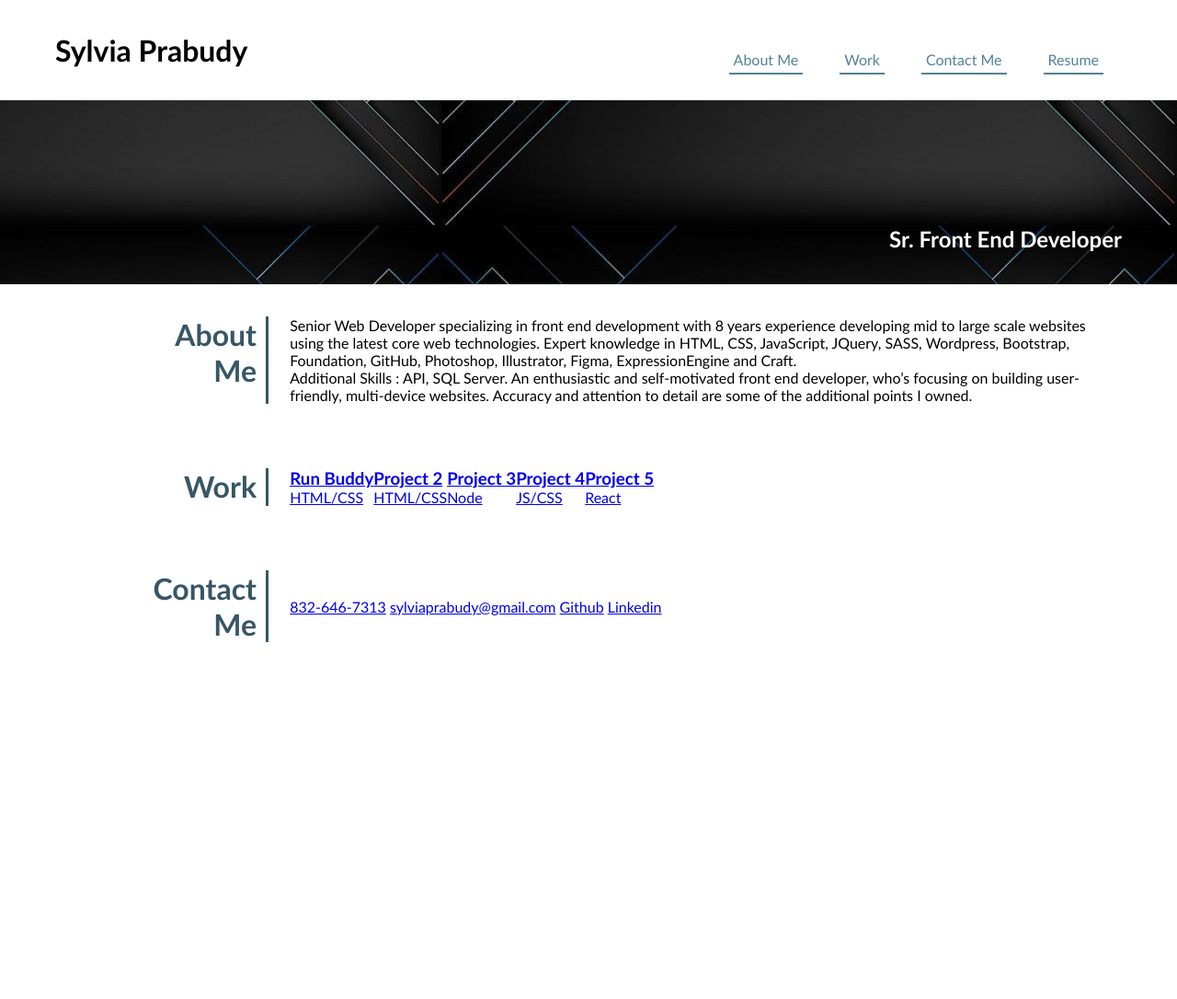
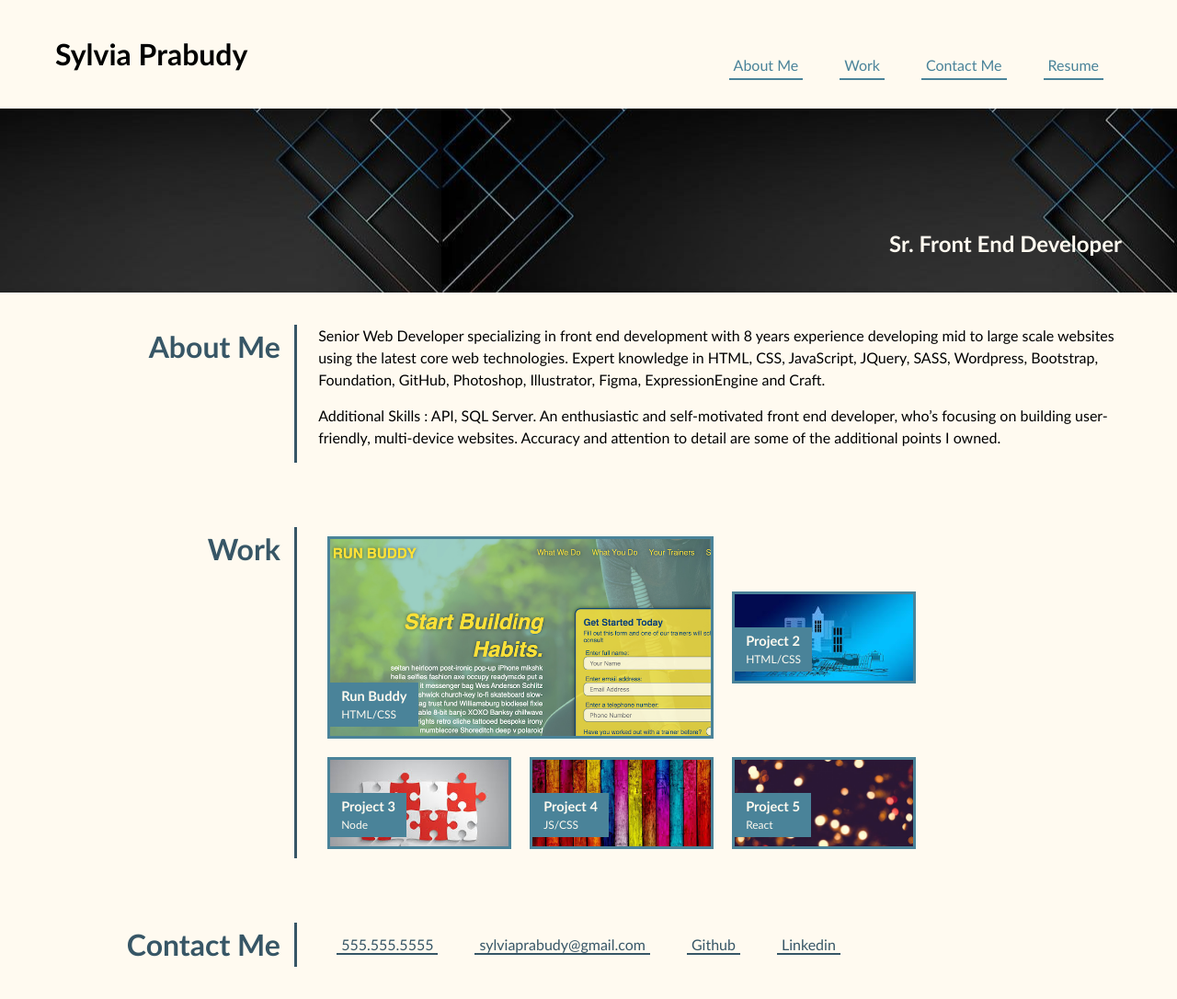
Before and after one commit to sylviaprabudy/sylvia-prabudy-portfolio, a plain HTML site: page index.html in a window 1280 px wide. Shown: the whole page at 92% size. Before the commit the page ends 800 px from the top, so only its background shows below. Drawn offline with Linux system fonts and the light colour scheme.

Commit message:
added images and more styling

```diff
--- a/assets/css/style.css
+++ b/assets/css/style.css
@@ -6,11 +6,23 @@
 }
 
 body {
-    color: var(--tertiary-color);
     font-family: 'Trebuchet MS', 'Lucida Sans Unicode', 'Lucida Grande', 'Lucida Sans', Arial, sans-serif;
+    line-height: 1.5;
+    background: #FFFAF0;
+
+}
+
+ul {
+    list-style: none;
+}
+
+a {
+    text-decoration: none;
 }
 
 
+
+/* Header */
 header {
     display: flex;
     justify-content: space-between;
@@ -19,23 +31,21 @@ header {
     align-items: flex-end;
 }
 
+h1 a {
+    color: #000;
+}
 header nav ul {
     display: flex;
     flex-wrap: wrap;
     justify-content: space-between;
     align-items: center;
-    list-style: none;
-}
-
-header nav ul li {
 
 }
 
 header nav ul li a {
     padding: 5px;
-    color: #538299;
-    text-decoration: none;
-    border-bottom: #538299 solid 2px;
+    color: #4A8399;
+    border-bottom: #4A8399 solid 2px;
     margin: 20px;
 }
 
@@ -52,6 +62,8 @@ section {
     justify-content: space-between;
 }
 
+
+/* Hero */
 .hero {
     background-image: url(../images/lines-background.jpg);
     background-position: 100%;
@@ -64,30 +76,118 @@ section {
 }
 
 .hero h2 {
-    color: #fff;
+    color: #FFFAF0;
 }
 
+
+/* About Me */
 .title {
     flex: 1 20%;
     display: flex;
     flex-wrap: wrap;
     justify-content: flex-end;
-
 }
 
 .title h2 {
     font-size: xx-large;
     color: #375666;
     border-right: #375666 solid 3px;
-    padding-right: 10px;
+    padding: 0 15px 0 55px;
     text-align: right;
-
 }
 
 .content {
-    flex: 2 78%;
+    flex: 2 70%;
     display: flex;
     flex-wrap: wrap;
     align-items: center;
     margin-left: 2%
 }
+
+.about p {
+    margin-bottom: 15px;
+}
+
+/* Work */
+.work {
+    width: 100%;
+    margin: 0 auto;
+    display: flex;
+    flex-wrap: wrap;
+    justify-content: space-around;
+}
+
+.work a {
+    position: relative;
+    width: 200px;
+    min-height: 100px;
+    background-size: cover;
+    display: flex;
+    padding: 10px 0;
+    align-items: flex-end;
+    border: #4A8399 solid 3px;
+    margin: 10px
+}
+
+a.project1 {
+    background-image: url(../images/project1.jpg);
+    width: 420px;
+    min-height: 220px;
+}
+
+a.project2 {
+    background-image: url(../images/project2.jpg);
+}
+
+a.project3 {
+    background-image: url(../images/project3.jpg);
+}
+
+a.project4 {
+    background-image: url(../images/project4.jpg);
+}
+
+a.project5 {
+    background-image: url(../images/project5.jpg);
+}
+
+.work-topic {
+    background: #4A8399;
+    padding: 4px 12px
+}
+
+.work-topic h3, .work-topic p {
+    color: #FFFAF0;
+}
+
+.work-topic h3 {
+    font-size: 11pt;
+}
+
+.work-topic p {
+    font-size: 9pt;
+}
+
+/* Footer/Contact Me */
+.contact ul {
+    display: flex;
+    flex-wrap: wrap;
+    justify-content: space-between;
+    align-items: center;
+}
+
+.contact ul li {
+
+}
+
+.contact ul li a {
+    padding: 0 5px;
+    color: #375666;
+    border-bottom: #375666 solid 2px;
+    margin: 0 20px;
+}
+
+.contact ul li a:hover  {
+    border-bottom : none;
+    color: #000;
+}
--- a/index.html
+++ b/index.html
@@ -7,25 +7,28 @@
     <title>Sylvia Prabudy's Portfolio</title>
 </head>
 <body>
+    <!-- Header -->
     <header>
-        <h1>Sylvia Prabudy</h1>
+        <h1><a href="./index.html">Sylvia Prabudy</a></h1>
         <nav>
             <ul>
                 <li><a href="#about-me">About Me</a></li>
                 <li><a href="#work">Work</a></li>
                 <li><a href="#contact-me">Contact Me</a></li>
-                <li><a href="#resume">Resume</a></li>
+                <li><a href="./assets/images/SylviaPrabudy_Resume.pdf" download>Resume</a></li>
             </ul>
         </nav>
     </header>
 
+    <!-- Hero -->
     <section class="hero">
         <h2>Sr. Front End Developer</h2>
     </section>
 
+    <!-- About Me -->
     <section id="about-me" class="about">
         <div class="title">
-            <h2>About<br />Me</h2>
+            <h2>About Me</h2>
         </div>
         <div class="content">
             <p>
@@ -42,50 +45,60 @@
         </div>
     </section>
 
+    <!-- Work -->
     <section id="work" class="work">
         <div class="title">
             <h2>Work</h2>
         </div>
         <div class="content">
-            <a href="#">
+            <a href="https://sylviaprabudy.github.io/run-buddy/" target="_blank" class="project1">
+                <div class="work-topic">
                     <h3>Run Buddy</h3>
                     <p>HTML/CSS</p>
+                </div>
             </a>
-            <a href="#">
+            <a href="" target="_blank" class="project2">
+                <div class="work-topic">
                     <h3>Project 2</h3>
                     <p>HTML/CSS</p>
+                </div>
             </a>
-            <a href="#">
+            <a href="" target="_blank" class="project3">
+                <div class="work-topic">
                     <h3>Project 3</h3>
                     <p>Node</p>
+                </div>
             </a>
-            <a href="#">
+            <a href="" target="_blank" class="project4">
+                <div class="work-topic">
                     <h3>Project 4</h3>
                     <p>JS/CSS</p>
+                </div>
             </a>
-            <a href="#">
+            <a href="" target="_blank" class="project5">
+                <div class="work-topic">
                     <h3>Project 5</h3>
                     <p>React</p>
+                </div>
             </a>
         </div>
     </section>
 
+    <!-- Footer / Contact Me -->
+    <footer>
         <section id="contact-me" class="contact">
             <div class="title">
-            <h2>Contact<br />Me</h2>
+                <h2>Contact Me</h2>
             </div>
             <div class="content">
-            <p>
-                <a href="tel:8326467313">832-646-7313</a>
-                <a href="mailto:sylviaprabudy@gmail.com">sylviaprabudy@gmail.com</a>
-                <a href="https://github.com/sylviaprabudy">Github</a>
-                <a href="https://www.linkedin.com/in/sylvia-prabudy-62984153">Linkedin</a>
-            </p>
+                <ul>
+                    <li><a href="tel:5555555555">555.555.5555</a></li>
+                    <li><a href="mailto:sylviaprabudy@gmail.com">sylviaprabudy@gmail.com</a></li>
+                    <li><a href="https://github.com/sylviaprabudy">Github</a></li>
+                    <li><a href="https://www.linkedin.com/in/sylvia-prabudy-62984153">Linkedin</a></li>
+                </ul>
             </div>
         </section>
-
-    <footer>
-
     </footer>
 </body>
 </html>
```
Also changed, not shown: assets/images/project1.jpg (added), assets/images/project2.jpg (added), assets/images/project3.jpg (added), assets/images/project4.jpg (added), assets/images/project5.jpg (added), 1 other file. Lines whose indentation alone changed are shown as unchanged.
